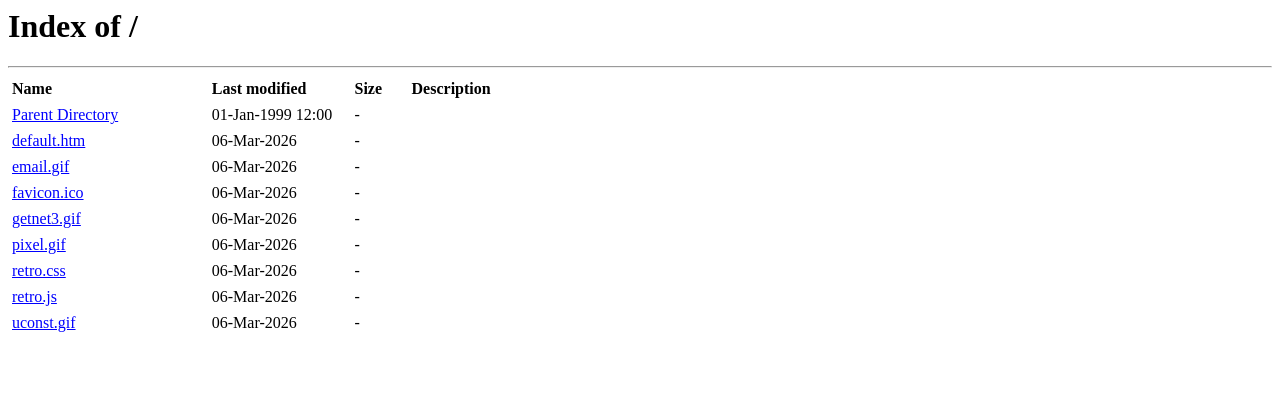
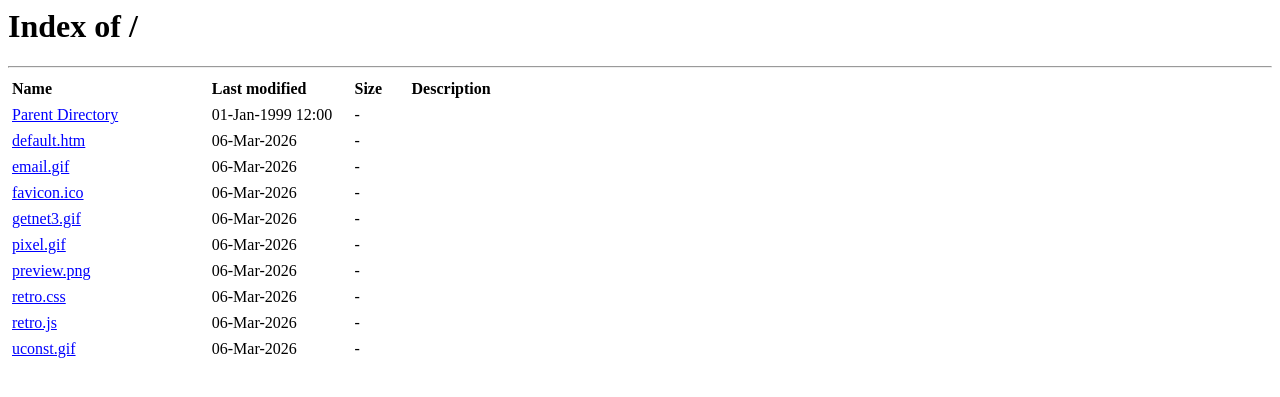
Before and after one commit to handiman/retro, a Jekyll site: the page built from README.md, in a window 1280 px wide. Shown: the top 397 px of the page. Built offline with Jekyll 4.4.1, drawn with Linux system fonts in a browser that asks for light colours; our own code applies the rules of GitHub Pages for plain Markdown files.

Commit message:
Senary commit

```diff
--- a/_config.yml
+++ b/_config.yml
@@ -1,4 +1,4 @@
-title: Retro.css
+title: Henrik Becker
 repository: handiman/retro
 author:
   name: Henrik Becker
@@ -23,6 +23,5 @@ defaults:
     values:
       layout: dir
 readme_index:
-  enabled: true
   remove_originals: false
   with_frontmatter: false
--- a/default.htm
+++ b/default.htm
@@ -1,5 +1,7 @@
 ---
+title: Don't you miss Web 1.0?
 permalink: /default.htm
+image: ./preview.png
 ---
 <table style="width:100%;margin-top:2em">
     <tbody>
```
Also changed, not shown: preview.png (added).
